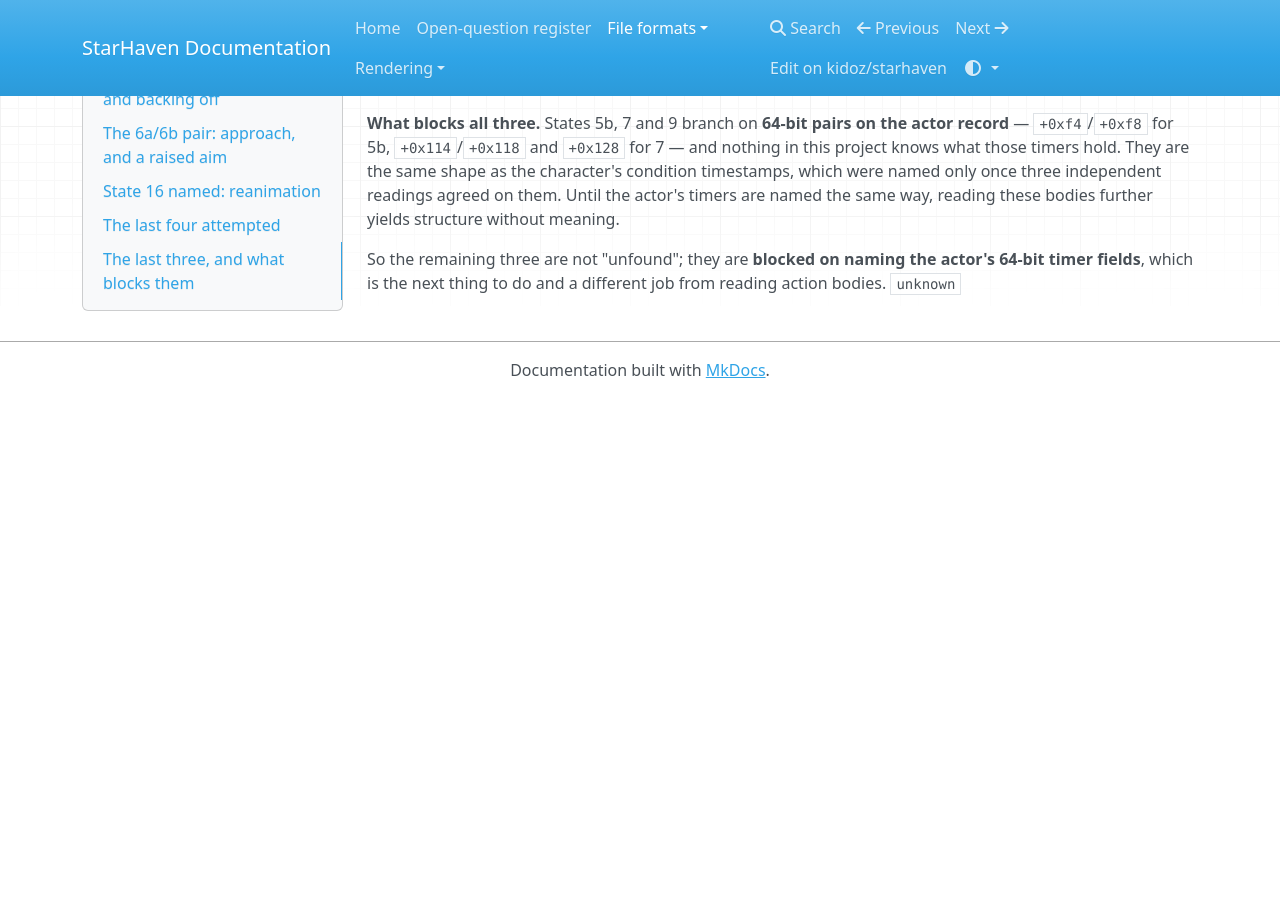
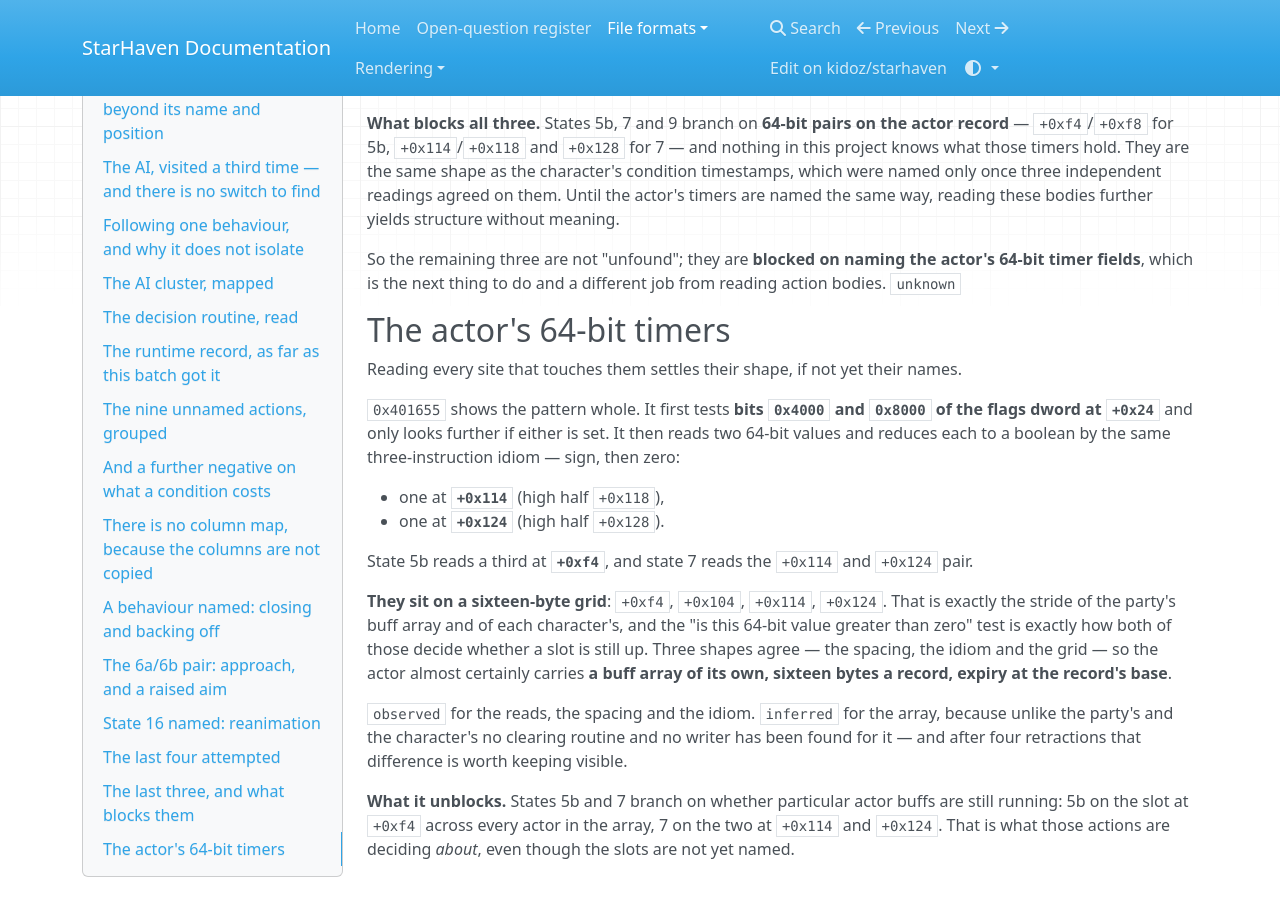
Before and after one commit to kidoz/starhaven, an MkDocs documentation site: the page built from docs/formats/event-actors.md, in a window 1280 px wide and 900 px high, scrolled down 10586 px. Built offline with MkDocs 1.6.1, drawn with Linux system fonts in a browser that asks for light colours; nearby versions of some CDN libraries; before the commit the page ends 10984 px from its top, so only the background shows below that.

Commit message:
Put the actor's timers on a sixteen-byte buff grid

```diff
--- a/docs/formats/event-actors.md
+++ b/docs/formats/event-actors.md
@@ -516,3 +516,36 @@ meaning.
 So the remaining three are not "unfound"; they are **blocked on naming the
 actor's 64-bit timer fields**, which is the next thing to do and a different
 job from reading action bodies. `unknown`
+
+## The actor's 64-bit timers
+
+Reading every site that touches them settles their shape, if not yet their
+names.
+
+`0x401655` shows the pattern whole. It first tests **bits `0x4000` and
+`0x8000` of the flags dword at `+0x24`** and only looks further if either is
+set. It then reads two 64-bit values and reduces each to a boolean by the
+same three-instruction idiom — sign, then zero:
+
+- one at **`+0x114`** (high half `+0x118`),
+- one at **`+0x124`** (high half `+0x128`).
+
+State 5b reads a third at **`+0xf4`**, and state 7 reads the `+0x114` and
+`+0x124` pair.
+
+**They sit on a sixteen-byte grid**: `+0xf4`, `+0x104`, `+0x114`, `+0x124`.
+That is exactly the stride of the party's buff array and of each character's,
+and the "is this 64-bit value greater than zero" test is exactly how both of
+those decide whether a slot is still up. Three shapes agree — the spacing,
+the idiom and the grid — so the actor almost certainly carries **a buff array
+of its own, sixteen bytes a record, expiry at the record's base**.
+
+`observed` for the reads, the spacing and the idiom. `inferred` for the
+array, because unlike the party's and the character's no clearing routine and
+no writer has been found for it — and after four retractions that difference
+is worth keeping visible.
+
+**What it unblocks.** States 5b and 7 branch on whether particular actor
+buffs are still running: 5b on the slot at `+0xf4` across every actor in the
+array, 7 on the two at `+0x114` and `+0x124`. That is what those actions are
+deciding *about*, even though the slots are not yet named.
```
Also changed, not shown: README.md (+10 -0 lines).
